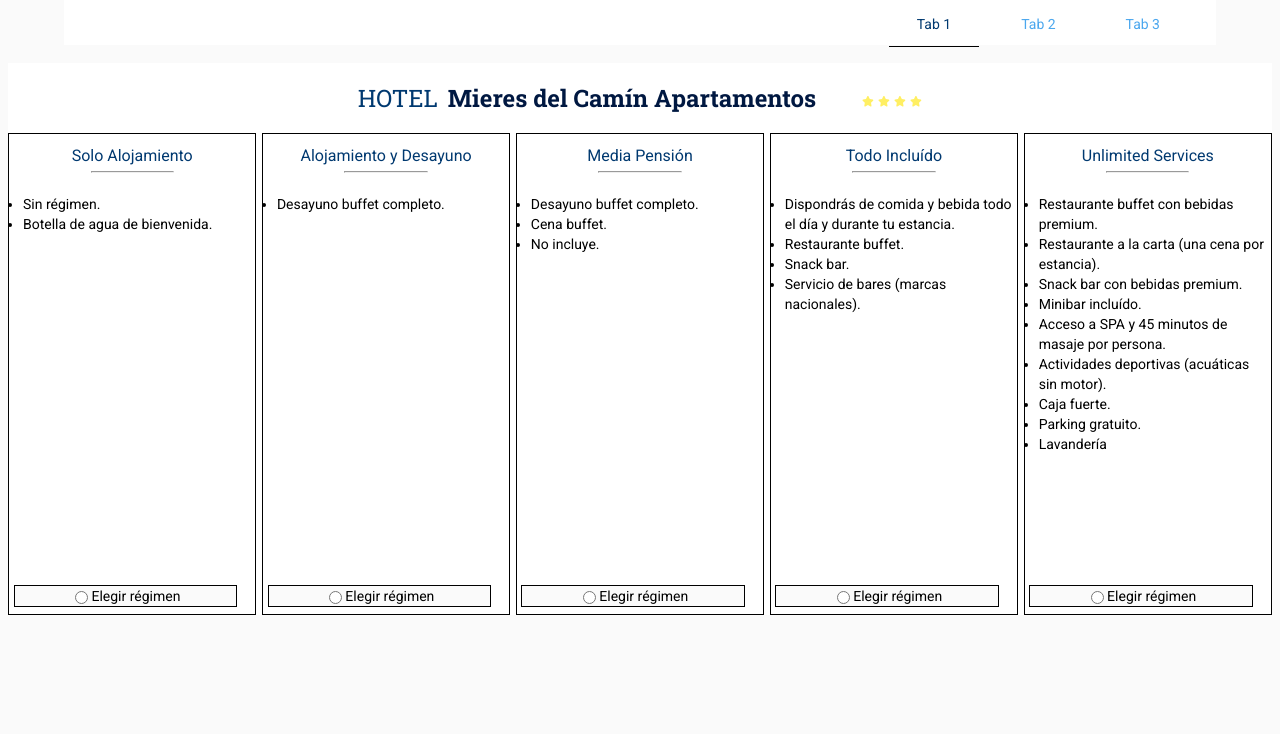
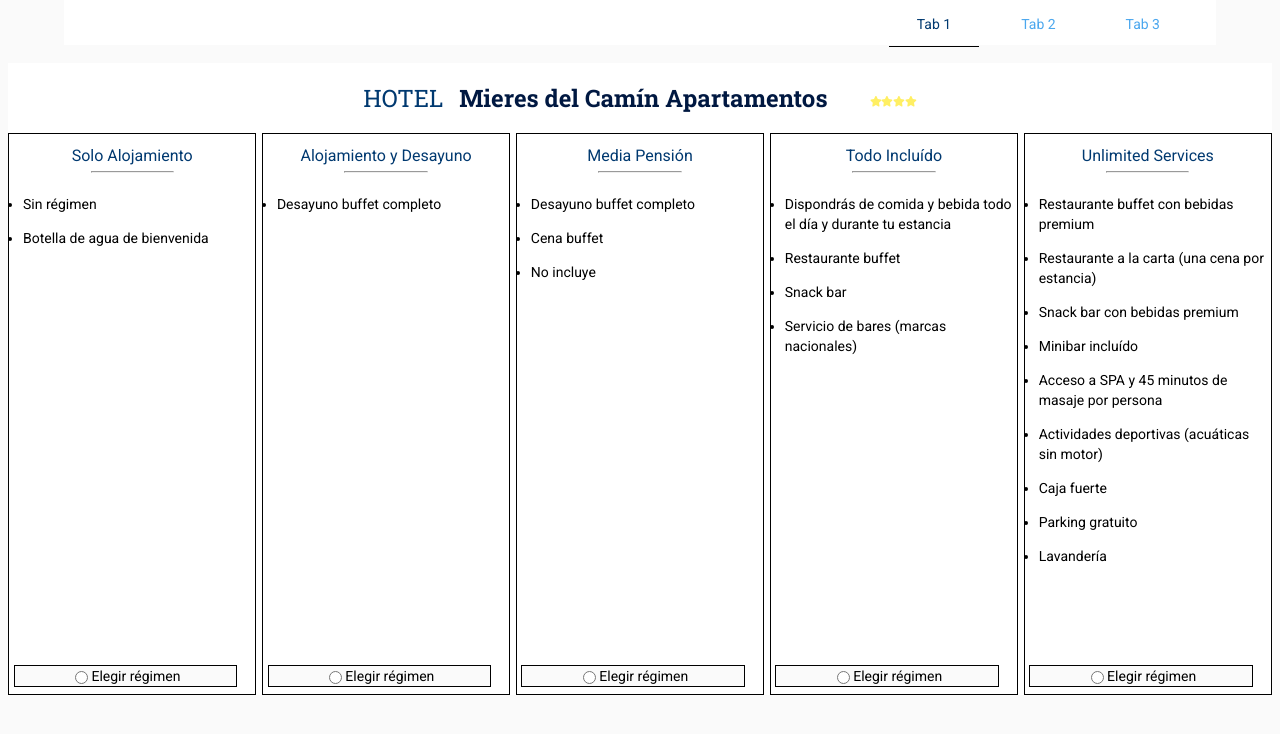
Before and after one commit to Juan-I-nauJ/mieres-camin, a Vue app: page / in a window 1280 px wide. Shown: the top 734 px of the page. Built offline with nearby package versions, Linux system fonts and the light colour scheme.

Commit message:
Created a json file to contain tab 1's cards' content, created a service to contain beerStore's async call, started working on tab 2 (very briefly), reorganized a few folders and files, rewrote code pertaining to tab1's relation to the optionCard component.

```diff
--- /dev/null
+++ b/src/assets/textContent.ts
@@ -0,0 +1,41 @@
+const option:string = 'Elegir régimen';
+export default {
+
+    hotelCardContent: [
+        {
+            id: '1',
+            header: 'Solo Alojamiento',
+            infoPoints: ['Sin régimen', 'Botella de agua de bienvenida'],
+            option
+
+        },
+        {
+            id: '2',
+            header: 'Alojamiento y Desayuno',
+            infoPoints: ['Desayuno buffet completo'],
+            option
+        },
+        {
+            id: '3',
+            header: 'Media Pensión',
+            infoPoints: ['Desayuno buffet completo', 'Cena buffet', 'No incluye'],
+            option
+        },
+        {
+            id: '4',
+            header: 'Todo Incluído',
+            infoPoints: ['Dispondrás de comida y bebida todo el día y durante tu estancia', 'Restaurante buffet', 'Snack bar',
+            'Servicio de bares (marcas nacionales)'],
+            option
+        },
+        {
+            id: '5',
+            header: 'Unlimited Services',
+            infoPoints: ['Restaurante buffet con bebidas premium', 'Restaurante a la carta (una cena por estancia)', 'Snack bar con bebidas premium',
+            'Minibar incluído', 'Acceso a SPA y 45 minutos de masaje por persona', 'Actividades deportivas (acuáticas sin motor)',
+            'Caja fuerte', 'Parking gratuito', 'Lavandería'],
+            option
+        }
+
+    ]
+}
--- a/src/components/BeerList.vue
+++ b/src/components/BeerList.vue
@@ -1,6 +1,6 @@
 <template>
     <ul class="beer-ul" v-if="!(store.getBeer.length <= 0)">
-        <li class="beer-li" v-for="beer in store.getBeer">
+        <li class="beer-li" v-for="(beer, i) in store.getBeer" :key="i">
 
             <div class="beer-li__image-control">
                 <img class="beer-li__image-control__image" :src="beer.image_url" />
@@ -62,6 +62,7 @@ onMounted((): void => {
             width: 10rem;
             height: 10rem;
             object-fit: scale-down;
+            margin-top: 1rem;
         }
     }
 
--- /dev/null
+++ b/src/components/HotelCard.vue
@@ -0,0 +1,43 @@
+<template>
+    <article class="card-container">
+        <h1 class="card-title" @click="toggleBody">Mejora tu estancia</h1>
+        <div class="card-body" :class="[{hideObject:bodyShown}]">
+            <div class="card-body__image-control">
+            <img src="../assets/placeholder.jpeg" alt="lorem" />
+            </div>
+            <div class="card-body__text">
+                <h2>Olvídese de la rutina</h2>
+                <p>Lorem ipsum dolor sit amet, consectetur adipisicing elit. Tempora mollitia repellat amet rerum quia ab consequuntur sapiente eius vel et fugit cupiditate saepe aliquam libero nesciunt, placeat, minima aspernatur voluptatibus?</p>
+                <span>Mas información</span>
+            </div>
+        </div>
+    </article>
+</template>
+
+<script setup lang="ts">
+import {ref} from 'vue';
+const bodyShown = ref(false);
+
+const toggleBody = ():void => {bodyShown.value = !bodyShown.value};
+</script>
+
+<style scoped lang="scss">
+
+.card-container{
+    border: 1px solid black;
+
+}
+
+.card-title{
+    border: 1px solid blue;
+}
+
+.card-body{
+    border: 1px solid red;
+}
+
+
+.hideObject{
+    height: 0;
+}
+</style>
--- a/src/components/OptionCard.vue
+++ b/src/components/OptionCard.vue
@@ -1,5 +1,5 @@
 <template>
-    <article class="card">
+    <article class="card" :class="handleSelectedProp ? 'selected' : ''">
         <header class="card-header">
             <slot name="card-header"></slot>
         </header>
@@ -10,7 +10,7 @@
             </div>
             <div class="card-body__card-input">
                 <!--  <slot name="card-input"></slot> -->
-                <label class="radio-label" :for='labelFor' ref="labelRef">
+                <label class="radio-label" :for='labelFor' :class="handleSelectedProp ? 'selected' : ''">
                     <slot name="label-input"></slot>
                     <input type="radio" :name="radioName" :id="labelFor" class="radio-label__radio">
                 </label>
@@ -20,22 +20,23 @@
 </template>
 
 <script setup lang="ts">
-import { ref } from 'vue';
+import { computed } from 'vue';
 
 const props = defineProps({
-    labelFor: String,
-    radioName: String
+  labelFor: String,
+  radioName: String,
+  boxClicked: Number,
+  boxId: Number,
 })
 
-const labelRef = ref(null);
-defineExpose({
-labelRef
-})
+const handleSelectedProp = computed(():boolean=> props.boxClicked === props.boxId);
+
+
 </script>
 
 <style scoped lang="scss">
 .card {
-    min-height: 60vh;
+    min-height: 70vh;
     border: 1px solid black;
     display: flex;
     flex-direction: column;
@@ -46,7 +47,6 @@ labelRef
     font: $option-card-title-font;
     color: $mid-blue;
     padding-top: 1rem;
-
 }
 
 hr {
@@ -67,6 +67,7 @@ hr {
     display: flex;
     flex-direction: row-reverse;
     width: 90%;
+    height: 100%;
     margin: 0.5rem 0.5rem 0.5rem 0.33rem;
     align-items: center;
     justify-content: center;
--- a/src/components/Tab1Title.vue
+++ b/src/components/Tab1Title.vue
@@ -1,5 +1,9 @@
 <template>
+<span class="title--span"><slot name="title-span"></slot></span>
 <h1 class="title"><slot></slot></h1>
+<span class="title--rating"><font-awesome-icon icon="fa-solid fa-star"
+                    size="xs" /><font-awesome-icon icon="fa-solid fa-star" size="xs" /><font-awesome-icon
+                    icon="fa-solid fa-star" size="xs" /><font-awesome-icon icon="fa-solid fa-star" size="xs" /></span>
 </template>
 
 <script setup lang="ts">
@@ -7,6 +11,14 @@
 </script>
 
 <style scoped lang="scss">
+.title--span{
+    font: $title-font;
+        color: $mid-blue;
+        font-style: normal;
+        font-weight:lighter;
+        text-align: center;
+        margin-right: 10px;
+}
 .title{
     text-align: center;
     font: $title-font;
@@ -15,4 +27,17 @@
 
 
 }
+.title--rating {
+        color: $yellow;
+        text-wrap: nowrap;
+
+    }
+
+    @media (min-width: 32rem) {
+    .title--rating {
+        margin-left: 3rem;
+
+    }
+}
+
 </style>
--- a/src/containers/Tab1.vue
+++ b/src/containers/Tab1.vue
@@ -1,105 +1,26 @@
 <template>
     <section class="tab1-container">
         <header class="tab1-container__header">
-
-            <span class="tab1-container__title__span--light">HOTEL</span>
-            <Tab1Title>Mieres del Camín Apartamentos</Tab1Title><span
-                class="tab1-container__title__rating"><font-awesome-icon icon="fa-solid fa-star"
-                    size="xs" /><font-awesome-icon icon="fa-solid fa-star" size="xs" /><font-awesome-icon
-                    icon="fa-solid fa-star" size="xs" /><font-awesome-icon icon="fa-solid fa-star" size="xs" /></span>
-
+            <Tab1Title>
+                <template #title-span>
+                    HOTEL
+                </template>
+                Mieres del Camín Apartamentos
+            </Tab1Title>
         </header>
         <main class="card-list-container">
-            <div class="card-list-container__card-container" >
-                <OptionCard label-for="solo-alojamiento" radio-name="stay-options" >
+            <div class="card-list-container__card-container" v-for="(regime) in textContent.hotelCardContent" :key="regime.id" @click="handleClick(+regime.id)">
+                <OptionCard :label-for="regime.header" radio-name="stay-options" :boxId="+regime.id" :boxClicked="boxClicked">
                     <template #card-header>
-                        Solo Alojamiento
+                        {{ regime.header }}
                     </template>
                     <template #card-properties>
-                        <ul class="property-list">
-                            <li>Sin régimen.</li>
-                            <li>Botella de agua de bienvenida.</li>
+                        <ul class="property-list" v-for="item in regime.infoPoints" :key="item">
+                            <li>{{ item }}</li>
                         </ul>
                     </template>
-                    <template #label-input>
-                        Elegir régimen
-                    </template>
-                </OptionCard>
-                </div>
-                <div class="card-list-container__card-container">
-
-                <OptionCard label-for="alojamiento-desayuno" radio-name="stay-options">
-                    <template #card-header>
-                        Alojamiento y Desayuno
-                    </template>
-                    <template #card-properties>
-                        <ul class="property-list">
-                            <li>Desayuno buffet completo.</li>
-                        </ul>
-                    </template>
-                    <template #label-input>
-                        Elegir régimen
-                    </template>
-                </OptionCard>
-            </div>
-            <div class="card-list-container__card-container">
-
-<OptionCard label-for="media-pension" radio-name="stay-options" ref="input" @click="(e)=>console.log(e.target, input)">
-    <template #card-header>
-        Media Pensión
-    </template>
-    <template #card-properties>
-        <ul class="property-list">
-            <li>Desayuno buffet completo.</li>
-            <li>Cena buffet.</li>
-            <li>No incluye.</li>
-        </ul>
-    </template>
-    <template #label-input>
-        Elegir régimen
-    </template>
-</OptionCard>
-</div>
-<div class="card-list-container__card-container">
-
-<OptionCard label-for="todo-incluido" radio-name="stay-options">
-    <template #card-header>
-        Todo Incluído
-    </template>
-    <template #card-properties>
-        <ul class="property-list">
-            <li>Dispondrás de comida y bebida todo el día y durante tu estancia.</li>
-            <li>Restaurante buffet.</li>
-            <li>Snack bar.</li>
-            <li>Servicio de bares (marcas nacionales).</li>
-        </ul>
-    </template>
-    <template #label-input>
-        Elegir régimen
-    </template>
-</OptionCard>
-</div>
-<div class="card-list-container__card-container">
-
-<OptionCard label-for="unlimited-services" radio-name="stay-options">
-    <template #card-header>
-        Unlimited Services
-    </template>
-    <template #card-properties>
-        <ul class="property-list">
-            <li>Restaurante buffet con bebidas premium.</li>
-            <li>Restaurante a la carta (una cena por estancia).</li>
-            <li>Snack bar con bebidas premium.</li>
-            <li>Minibar incluído.</li>
-            <li>Acceso a SPA y 45 minutos de masaje por persona.</li>
-            <li>Actividades deportivas (acuáticas sin motor).</li>
-            <li>Caja fuerte.</li>
-            <li>Parking gratuito.</li>
-            <li>Lavandería</li>
-        </ul>
-    </template>
-    <template #label-input>
-        Elegir régimen
+                    <template #label-input >
+                        {{ regime.option }}
                     </template>
                 </OptionCard>
             </div>
@@ -110,10 +31,15 @@
 <script setup lang="ts">
 import Tab1Title from '../components/Tab1Title.vue';
 import OptionCard from '../components/OptionCard.vue';
-import {ref} from 'vue';
+import textContent from '../assets/textContent';
+import { ref } from 'vue';
 
-const input = ref(null);
 
+const boxClicked = ref(0);
+
+const handleClick = (elementId:number):void => {
+boxClicked.value = elementId;
+};
 
 </script>
 
@@ -125,21 +51,6 @@ const input = ref(null);
         text-align: center;
     }
 
-    .tab1-container__title__span--light {
-        font: $title-font;
-        color: $mid-blue;
-        font-style: normal;
-        font-weight:lighter;
-        text-align: center;
-        margin-right: 10px;
-    }
-
-    .tab1-container__title__rating {
-        color: $yellow;
-        text-wrap: nowrap;
-
-    }
-
     .tab1-container__title__rating svg {
         margin-left: 0.3rem;
     }
@@ -147,7 +58,7 @@ const input = ref(null);
     .card-list-container {
         display: grid;
         grid-template-columns: repeat(3, 1fr);
-        gap:0.4rem;
+        gap: 0.4rem;
 
         .card-list-container__card-container {
             grid-column: span 3;
@@ -161,31 +72,32 @@ const input = ref(null);
 }
 
 @media (min-width: 33rem) {
-    .tab1-container{
+    .tab1-container {
         .card-list-container {
             grid-template-columns: repeat(4, 1fr);
 
             .card-list-container__card-container {
                 grid-column: span 2;
             }
-        .card-list-container__card-container:last-child{
+
+            .card-list-container__card-container:last-child {
                 grid-column: 2/4
             }
 
         }
     }
-
 }
 
 @media (min-width: 40rem) {
-    .tab1-container{
+    .tab1-container {
         .card-list-container {
             grid-template-columns: repeat(8, 1fr);
 
             .card-list-container__card-container {
                 grid-column: span 2;
             }
-        .card-list-container__card-container:last-child{
+
+            .card-list-container__card-container:last-child {
                 grid-column: 3/7
             }
 
@@ -196,18 +108,16 @@ const input = ref(null);
 
 
 @media (min-width: 72rem) {
-    .tab1-container__title__rating {
-        margin-left: 3rem;
 
-    }
-    .tab1-container{
+    .tab1-container {
         .card-list-container {
             grid-template-columns: repeat(10, 1fr);
 
             .card-list-container__card-container {
                 grid-column: span 2;
             }
-        .card-list-container__card-container:last-child{
+
+            .card-list-container__card-container:last-child {
                 grid-column: span 2;
             }
 
@@ -215,7 +125,7 @@ const input = ref(null);
     }
 }
 
-.selected{
+.selected {
     border: 1px solid $light-blue;
 }
 </style>
--- a/src/containers/Tab2.vue
+++ b/src/containers/Tab2.vue
@@ -3,9 +3,14 @@
         <h1>Tab 2 is under construction</h1>
         <p>Please check back later.</p>
     </div>
+   <!-- <div>
+        <HotelCard />
+    </div> -->
 </template>
 
 <script setup lang="ts">
+//import HotelCard from '../components/HotelCard.vue';
+
 //...
 </script>
 
--- /dev/null
+++ b/src/services/beerService.ts
@@ -0,0 +1,6 @@
+import axios, { AxiosResponse } from 'axios';
+
+
+export default {
+    requestBeer:  ():Promise<AxiosResponse> => axios.get('https://api.punkapi.com/v2/beers?per_page=10')
+};
--- a/vite.config.ts
+++ b/vite.config.ts
@@ -7,7 +7,7 @@ export default defineConfig({
   css: {
     preprocessorOptions: {
       scss: {
-        additionalData: `@use "src/_variables.scss" as *;`,
+        additionalData: `@use "src/scss/_variables.scss" as *;`,
       },
     },
   },
```
Also changed, not shown: src/stores/BeerStore.ts (+6 -5 lines), src/assets/placeholder.jpeg (added), src/scss/_variables.scss (renamed from src/_variables.scss). Lines whose indentation alone changed are shown as unchanged.
